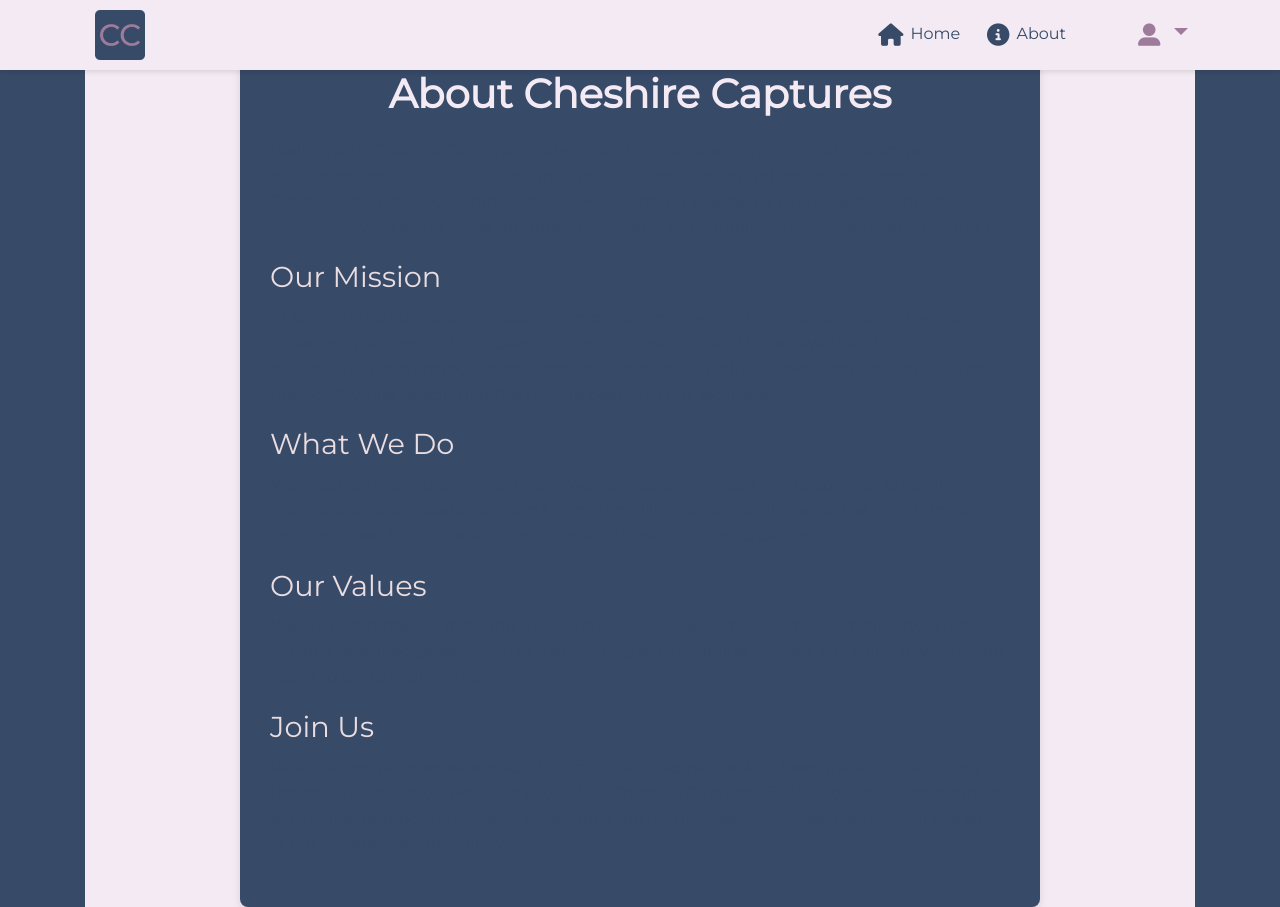
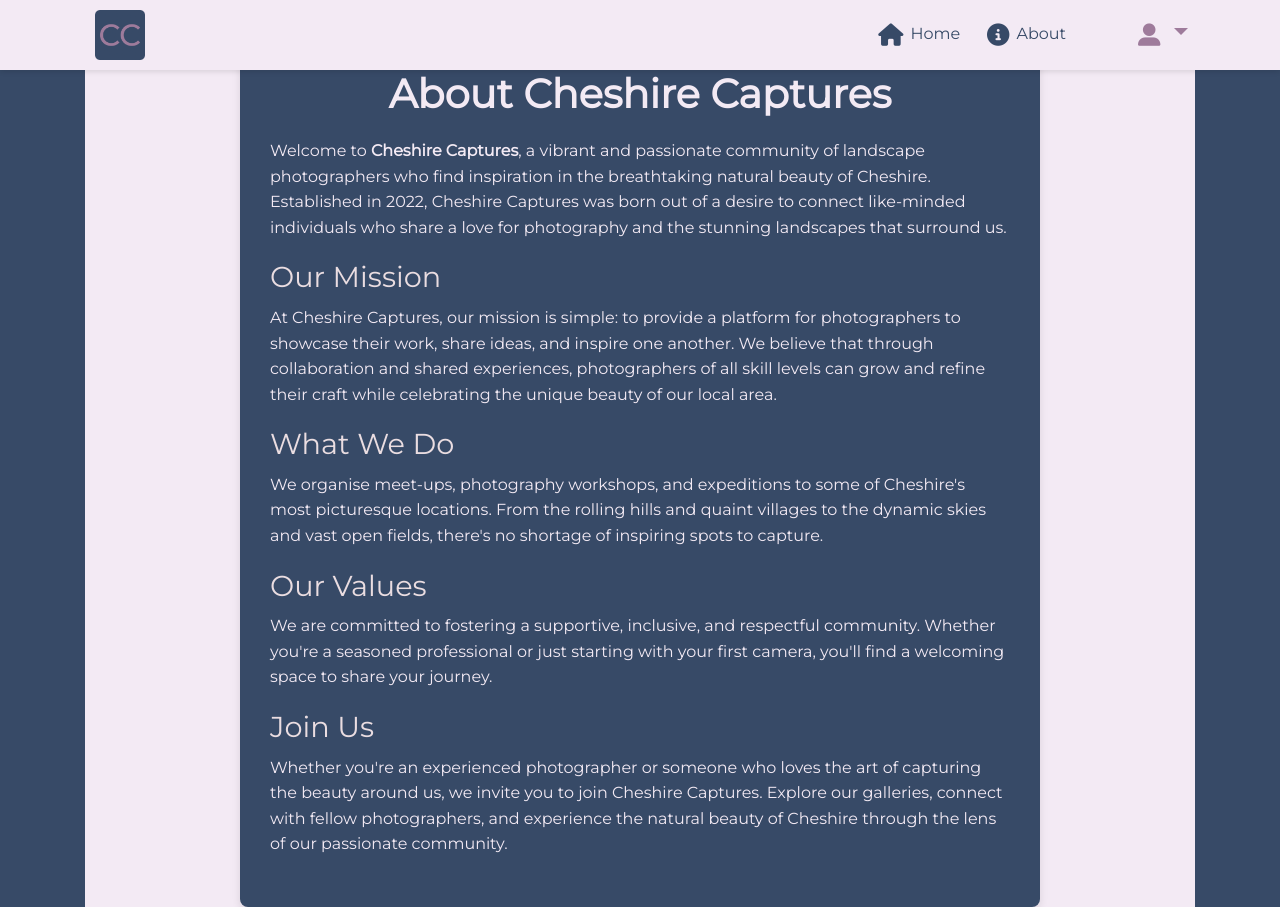
Before and after one commit to NickCMoore/cheshire-captures, a React (Create React App) app: page /about in a window 1280 px wide. Built offline with nearby package versions, Linux system fonts and the light colour scheme; no server answers.

Commit message:
ensure colour of about page text is correct

```diff
--- a/src/styles/AboutPage.module.css
+++ b/src/styles/AboutPage.module.css
@@ -17,7 +17,6 @@
 
 p {
   font-size: 1.2rem;
-  color: var(--yinmn-blue);
   line-height: 1.6;
   margin-bottom: 20px;
 }
```
Also changed, not shown: src/pages/PopularPhotographers.js (line endings or trailing spaces).
